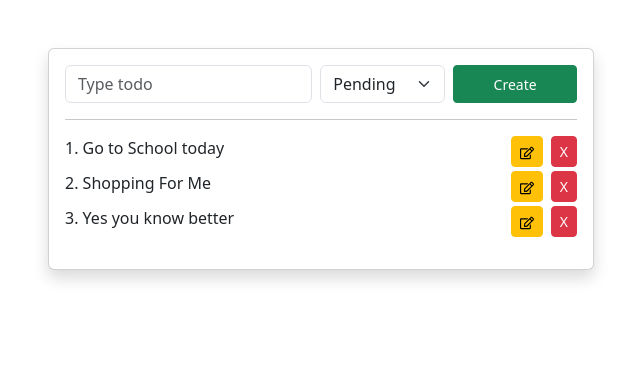
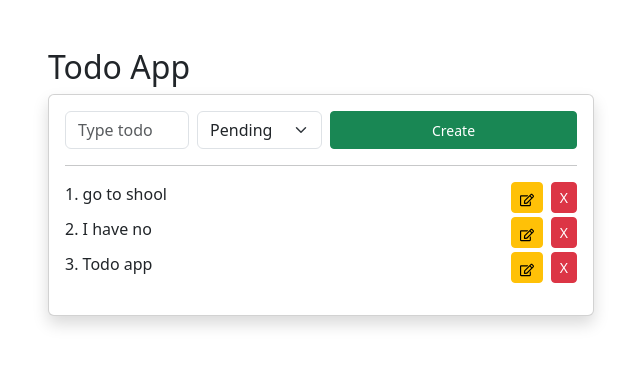
Before and after one commit to SiddiqueAhmed1/basic-todos, a React (Vite) app: page / in a window 1280 px wide. Shown: the top 366 px of the page, without its empty margins (319-959 px from the left). Built offline with nearby package versions, Linux system fonts and the light colour scheme; data requests are answered from the project's data file.

Commit message:
cancel button add

```diff
--- a/db.json
+++ b/db.json
@@ -1,19 +1,19 @@
 {
   "todos": [
     {
-      "id": "8eef",
-      "title": "Go to School today",
+      "id": "e44a",
+      "title": "go to shool",
       "type": "Pending"
     },
     {
-      "id": "59d9",
-      "title": "Shopping For Me",
+      "id": "d979",
+      "title": "I have no",
       "type": "Pending"
     },
     {
-      "id": "3f76",
-      "title": "Yes you know better",
-      "type": "Completed"
+      "id": "",
+      "title": "Todo app",
+      "type": "Pending"
     }
   ]
 }
--- a/src/components/Ados/Ados.jsx
+++ b/src/components/Ados/Ados.jsx
@@ -9,9 +9,11 @@ const adosReducer = (state, action) => {
     case "DELETE":
       return state.filter((data) => data != action.payload);
     case "EDIT":
-      return state.map((item) => item.id === action.payload.id ? { ...item, ...action.payload} : item)
-      case "FILTER_ADOS":
-        return state.filter((data) => data.type === action.payload);
+      return state.map((item) =>
+        item.id === action.payload.id ? { ...item, ...action.payload } : item
+      );
+    case "FILTER_ADOS":
+      return state.filter((data) => data.type === action.payload);
     case "CREATE":
       return [...state, action.payload];
 
@@ -37,22 +39,44 @@ const Ados = () => {
 
   // create todos
   const createTodo = async () => {
-    if (input.id) {
+    const response = await axios.get(
+      `http://localhost:7070/todos`).data;
+    if (!input.title) {
+      alert("All fields are required");
+    } else if(ados.find((item) =>  item.title === input.title)){
+        alert('Data already exist')
+    } else if (input.id) {
       const response = await axios.put(
         `http://localhost:7070/todos/${input.id}`,
         input
       );
       dispatch({ type: "EDIT", payload: response.data });
+      setInput({
+        id : '',
+        title: "",
+        type: "Pending",
+      });
     } else {
       const response = await axios.post("http://localhost:7070/todos", input);
       dispatch({ type: "CREATE", payload: response.data });
+      setInput({
+        id : '',
+        title: "",
+        type: "Pending",
+      });
     }
 
+
+  };
+
+  // cancel update operation
+  const cancelUpdateTodo = () => {
     setInput({
+      id: '',
       title: "",
       type: "Pending",
     });
-  };
+  }
 
   // delete todos
   const handleDelete = async (id) => {
@@ -61,20 +85,19 @@ const Ados = () => {
     getTodo();
   };
   // handle edit
-  const handleEdit = async (id) => {
+  const handleEdit = (id) => {
     const response = ados.find((data) => data.id === id);
     setInput({
       id: response.id,
       title: response.title,
       type: response.type,
     });
-
   };
 
   //type wise todos
   const handleType = (type) => {
-    dispatch({ type : 'FILTER_ADOS', payload : type})
-  }
+    dispatch({ type: "FILTER_ADOS", payload: type });
+  };
 
   useEffect(() => {
     getTodo();
@@ -92,11 +115,12 @@ const Ados = () => {
       <div className="container mt-5">
         <div className="row justify-content-center">
           <div className="col-lg-6">
+            <h2>Todo App</h2>
             <div className="card shadow">
               <div className="card-body">
                 <div className="todos-form d-flex gap-2">
                   <input
-                    className="form-control w-50"
+                    className="form-control w-25"
                     onChange={handleInput}
                     name="title"
                     value={input.title}
@@ -108,16 +132,30 @@ const Ados = () => {
                     onChange={handleInput}
                     name="type"
                   >
-                    <option onChange={() => handleType('Pending')} value="Pending">Pending</option>
-                    <option onChange={() => handleType('Completed')} value="Completed">Completed</option>
-                    <option onChange={() => handleType('Deleted')} value="Deleted">Deleted</option>
+                    <option value="Pending">Pending</option>
+                    <option value="Completed">Completed</option>
+                    <option value="Deleted">Deleted</option>
                   </select>
-                  <button
+                  {input.id  ?  <>
+                    <button
                     className="btn btn-sm btn-success w-25"
                     onClick={createTodo}
                   >
-                    {input.id ? "Update" : "Create"}
+                    Update
                   </button>
+                  <button
+                    className="btn btn-sm btn-danger w-25"
+                    onClick={cancelUpdateTodo}
+                  >
+                    Cancel
+                  </button>
+                  </> :  <button
+                    className="btn btn-sm btn-success w-50"
+                    onClick={createTodo}
+                  >
+                    Create
+                  </button>}
+
                 </div>
                 <hr />
                 <div className="todos-body">
```
